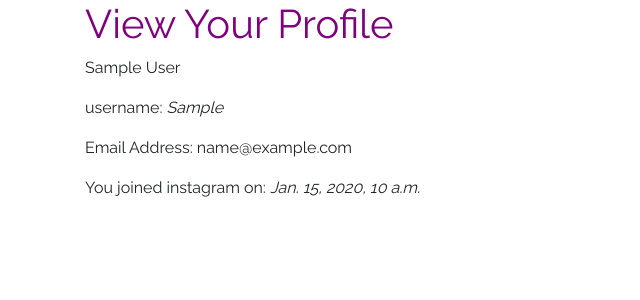
After one commit to VickyMutai/insta, a Django app: template gram/templates/profile/settings.html in a window 1280 px wide. The commit adds this page. Shown: the top 300 px of the page, without its empty margins (0-640 px from the left). Run offline with Django 3.2, Linux system fonts and the light colour scheme; the template is opened without the code that fills it: most values are stand-ins (such as "Sample title", 1, 10 or a date in 2020); some libraries are stand-ins or nearby versions.

Commit message:
create settings page

```diff
--- a/gram/templates/profile/profile.html
+++ b/gram/templates/profile/profile.html
@@ -1,5 +1,6 @@
 {% extends 'base.html' %}
 {% block content %}
+{{block.super}}
     <div class="container">
     {% for prof in profile %}
         <div class="row">
--- /dev/null
+++ b/gram/templates/profile/settings.html
@@ -0,0 +1,13 @@
+{% extends 'base.html' %}
+{% block content %}
+{{block.super}}
+    <div class="container">
+            <h1>View Your Profile</h1>
+            {% for profile in settings %}
+                <p>{{profile.user.first_name | title}} {{profile.user.last_name | title}}</p>
+                <p>username: <i>{{profile.user.username | title}}</i></p>
+                <p>Email Address: {{profile.user.email}}</p>
+                <p>You joined instagram on: <i>{{profile.user.date_joined}}</i></p>
+            {% endfor %}
+    </div>
+{% endblock %}
```
Also changed, not shown: gram/views.py (+8 -1 lines), media/profile/art4_yQPY3qd.jpeg (added).
